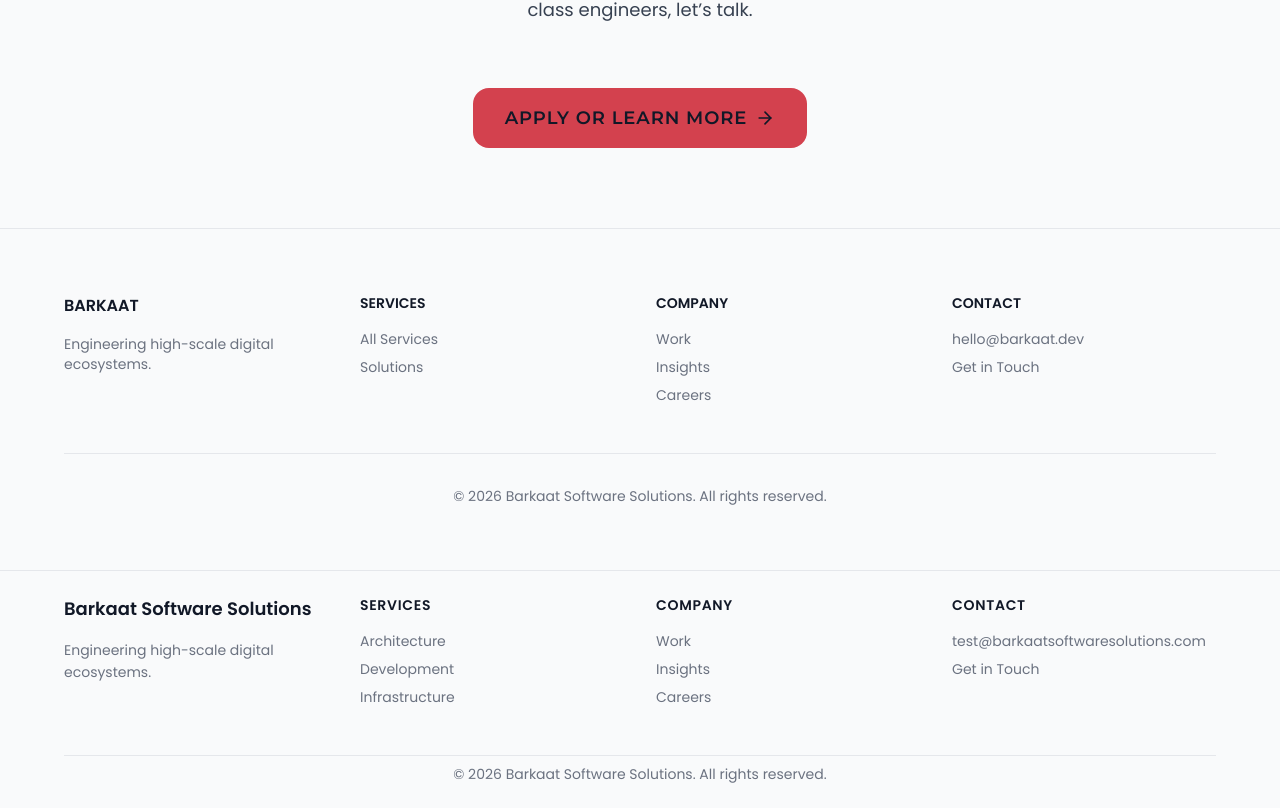
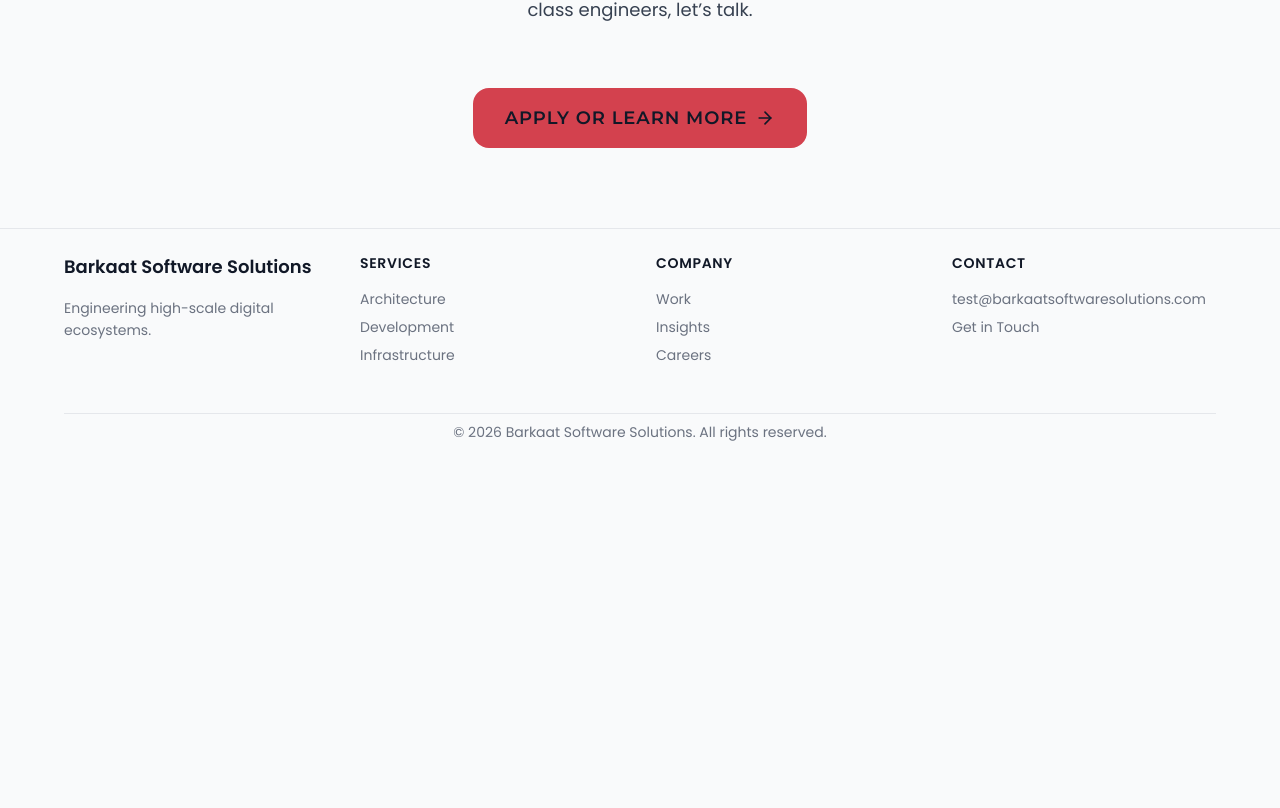
Before and after one commit to sajidbarkaatsoftwaresolutions/barkaat-official-site, a Next.js app: page /careers in a window 1280 px wide. Shown: the part 2740-3548 px from the top of the page. After the commit the page ends 3206 px from the top, so only its background shows below. Built offline with nearby package versions, Linux system fonts and the light colour scheme.

Commit message:
updated nextconfig and footer duplication

```diff
--- a/app/(site)/careers/page.tsx
+++ b/app/(site)/careers/page.tsx
@@ -65,12 +65,13 @@
         <div className="max-w-[1400px] mx-auto grid grid-cols-1 lg:grid-cols-2 gap-10 lg:gap-20 items-center">
           <div className="flex flex-col gap-8">
             <h1 className="font-montserrat text-3xl md:text-5xl lg:text-[64px] font-extrabold leading-[1.1] tracking-[-0.02em] text-text-primary uppercase">
-              SMALL, SENIOR, AND <span className="text-accent-crimson">CRAFT-FOCUSED</span>
+              SMALL, SENIOR, AND{" "}
+              <span className="text-accent-crimson">CRAFT-FOCUSED</span>
             </h1>
             <p className="text-base md:text-lg leading-relaxed md:leading-[1.8] text-text-secondary max-w-[650px]">
               We look for engineers and designers who care deeply about quality,
-              communication, and outcomes. Work on complex systems with modern tools
-              and direct access to decision-makers.
+              communication, and outcomes. Work on complex systems with modern
+              tools and direct access to decision-makers.
             </p>
             <div className="flex gap-4 mt-8">
               <button className="text-text-secondary text-sm font-semibold">
@@ -95,7 +96,9 @@
       {/* WHY BARKAAT */}
       <section className="py-12 md:py-20 px-5 md:px-10 bg-obsidian-900">
         <div className="max-w-[1400px] mx-auto px-5 md:px-10">
-          <h2 className="font-montserrat text-2xl md:text-3xl lg:text-[48px] font-extrabold text-text-primary mb-16 uppercase tracking-[-0.5px]">Why Barkaat?</h2>
+          <h2 className="font-montserrat text-2xl md:text-3xl lg:text-[48px] font-extrabold text-text-primary mb-16 uppercase tracking-[-0.5px]">
+            Why Barkaat?
+          </h2>
 
           <div className="grid grid-cols-1 md:grid-cols-2 lg:grid-cols-3 gap-8">
             {[
@@ -124,7 +127,10 @@
                 desc: "Conference budgets, learning stipends, and time to explore new technologies. We invest in your growth.",
               },
             ].map((item, idx) => (
-              <div key={idx} className="bg-obsidian-800 border border-border-primary rounded-2xl p-8 transition-all duration-200 hover:border-accent-crimson hover:-translate-y-1 hover:shadow-[0_16px_40px_rgba(211,65,78,0.1)]">
+              <div
+                key={idx}
+                className="bg-obsidian-800 border border-border-primary rounded-2xl p-8 transition-all duration-200 hover:border-accent-crimson hover:-translate-y-1 hover:shadow-[0_16px_40px_rgba(211,65,78,0.1)]"
+              >
                 <h3 className="text-lg font-bold text-accent-crimson mb-3">
                   {item.title}
                 </h3>
@@ -140,7 +146,9 @@
       {/* OUR TEAM */}
       <section className="py-12 md:py-20 px-5 md:px-10 bg-obsidian-800 border-y border-border-primary">
         <div className="max-w-[1400px] px-5 md:px-10 max-w-4xl mx-auto text-center">
-          <h2 className="font-montserrat text-2xl md:text-3xl lg:text-[48px] font-extrabold text-text-primary mb-12 uppercase tracking-[-0.5px]">Our Team</h2>
+          <h2 className="font-montserrat text-2xl md:text-3xl lg:text-[48px] font-extrabold text-text-primary mb-12 uppercase tracking-[-0.5px]">
+            Our Team
+          </h2>
           <p className="text-base md:text-lg text-text-secondary mb-8 leading-relaxed max-w-[800px] mx-auto">
             A global network of 20+ senior engineers, architects, and designers
             committed to shipping excellence.
@@ -167,7 +175,9 @@
       {/* CTA SECTION */}
       <section className="py-12 md:py-20 px-5 md:px-10 bg-obsidian-900">
         <div className="max-w-[1400px] px-5 md:px-10 text-center max-w-2xl mx-auto">
-          <h2 className="font-montserrat text-2xl md:text-3xl lg:text-[48px] font-extrabold text-text-primary mb-12 uppercase tracking-[-0.5px]">Ready to Join?</h2>
+          <h2 className="font-montserrat text-2xl md:text-3xl lg:text-[48px] font-extrabold text-text-primary mb-12 uppercase tracking-[-0.5px]">
+            Ready to Join?
+          </h2>
           <p className="text-base md:text-lg text-text-secondary mb-8 leading-relaxed max-w-[800px] mx-auto">
             If you see yourself in our values and want to work on meaningful
             projects with world-class engineers, let&rsquo;s talk.
@@ -179,52 +189,6 @@
           </Link>
         </div>
       </section>
-
-      {/* FOOTER */}
-      <footer className="bg-obsidian-900 border-t border-border-primary py-16">
-        <div className="container max-w-6xl mx-auto">
-          <div className="grid grid-cols-1 md:grid-cols-4 gap-8 mb-12">
-            <div>
-              <h4 className="font-bold text-text-primary mb-4">BARKAAT</h4>
-              <p className="text-text-muted text-sm">
-                Engineering high-scale digital ecosystems.
-              </p>
-            </div>
-            <div>
-              <h5 className="text-sm font-semibold text-text-primary mb-4 uppercase">
-                SERVICES
-              </h5>
-              <ul className="space-y-2 text-text-muted text-sm">
-                <li><Link href="/services">All Services</Link></li>
-                <li><Link href="/solutions">Solutions</Link></li>
-              </ul>
-            </div>
-            <div>
-              <h5 className="text-sm font-semibold text-text-primary mb-4 uppercase">
-                COMPANY
-              </h5>
-              <ul className="space-y-2 text-text-muted text-sm">
-                <li><Link href="/work">Work</Link></li>
-                <li><Link href="/insights">Insights</Link></li>
-                <li><Link href="/careers">Careers</Link></li>
-              </ul>
-            </div>
-            <div>
-              <h5 className="text-sm font-semibold text-text-primary mb-4 uppercase">
-                CONTACT
-              </h5>
-              <ul className="space-y-2 text-text-muted text-sm">
-                <li><a href="mailto:hello@barkaat.dev">hello@barkaat.dev</a></li>
-                <li><Link href="/contact">Get in Touch</Link></li>
-              </ul>
-            </div>
-          </div>
-
-          <div className="border-t border-border-primary pt-8 text-center text-text-muted text-sm">
-            <p>© 2026 Barkaat Software Solutions. All rights reserved.</p>
-          </div>
-        </div>
-      </footer>
     </>
   );
 }
--- a/app/(site)/clients/page.tsx
+++ b/app/(site)/clients/page.tsx
@@ -15,13 +15,15 @@
       <Navbar />
       <section className="mt-16 lg:mt-[72px] py-16 md:py-24 px-5 md:px-10 bg-transparent flex justify-center text-center">
         <div className="max-w-3xl mx-auto flex flex-col items-center gap-4">
-          <div className="text-xs md:text-sm font-semibold tracking-[2px] uppercase text-accent-crimson">CLIENTS</div>
+          <div className="text-xs md:text-sm font-semibold tracking-[2px] uppercase text-accent-crimson">
+            CLIENTS
+          </div>
           <h2 className="font-montserrat text-3xl md:text-5xl lg:text-[56px] font-extrabold text-text-primary leading-tight tracking-tight">
             Partners, not just &ldquo;projects&rdquo;.
           </h2>
           <p className="text-base md:text-lg text-text-secondary leading-relaxed max-w-2xl mt-2">
-            We work best with teams who value craft, want honest feedback,
-            and see technology as a core part of their business.
+            We work best with teams who value craft, want honest feedback, and
+            see technology as a core part of their business.
           </p>
         </div>
       </section>
@@ -30,24 +32,36 @@
         <article className="bg-obsidian-800 border border-border-primary rounded-2xl p-6 md:p-8 transition-all duration-300 hover:border-accent-crimson hover:-translate-y-1 hover:shadow-[0_16px_40px_rgba(211,65,78,0.1)] flex flex-col gap-4">
           <div className="flex items-start justify-between gap-4">
             <div className="flex items-center gap-3">
-              <div className="text-2xl p-2 bg-accent-crimson/10 rounded-xl w-12 h-12 flex items-center justify-center shrink-0">🏗️</div>
-              <div className="font-bold text-text-primary text-lg">VC-backed startups</div>
+              <div className="text-2xl p-2 bg-accent-crimson/10 rounded-xl w-12 h-12 flex items-center justify-center shrink-0">
+                🏗️
+              </div>
+              <div className="font-bold text-text-primary text-lg">
+                VC-backed startups
+              </div>
             </div>
-            <div className="text-xs font-semibold px-2.5 py-1 bg-accent-crimson/10 text-accent-crimson rounded-full shrink-0">0 → 1</div>
+            <div className="text-xs font-semibold px-2.5 py-1 bg-accent-crimson/10 text-accent-crimson rounded-full shrink-0">
+              0 → 1
+            </div>
           </div>
           <div className="text-text-muted text-sm leading-relaxed">
-            Helping founders go from pitch deck to working product that can
-            be sold, demoed, and scaled.
+            Helping founders go from pitch deck to working product that can be
+            sold, demoed, and scaled.
           </div>
         </article>
 
         <article className="bg-obsidian-800 border border-border-primary rounded-2xl p-6 md:p-8 transition-all duration-300 hover:border-accent-crimson hover:-translate-y-1 hover:shadow-[0_16px_40px_rgba(211,65,78,0.1)] flex flex-col gap-4">
           <div className="flex items-start justify-between gap-4">
             <div className="flex items-center gap-3">
-              <div className="text-2xl p-2 bg-accent-crimson/10 rounded-xl w-12 h-12 flex items-center justify-center shrink-0">🏢</div>
-              <div className="font-bold text-text-primary text-lg">Product teams</div>
+              <div className="text-2xl p-2 bg-accent-crimson/10 rounded-xl w-12 h-12 flex items-center justify-center shrink-0">
+                🏢
+              </div>
+              <div className="font-bold text-text-primary text-lg">
+                Product teams
+              </div>
             </div>
-            <div className="text-xs font-semibold px-2.5 py-1 bg-accent-crimson/10 text-accent-crimson rounded-full shrink-0">Scale &amp; refactor</div>
+            <div className="text-xs font-semibold px-2.5 py-1 bg-accent-crimson/10 text-accent-crimson rounded-full shrink-0">
+              Scale &amp; refactor
+            </div>
           </div>
           <div className="text-text-muted text-sm leading-relaxed">
             Supporting in-house teams with architecture, refactors, and new
@@ -58,10 +72,16 @@
         <article className="bg-obsidian-800 border border-border-primary rounded-2xl p-6 md:p-8 transition-all duration-300 hover:border-accent-crimson hover:-translate-y-1 hover:shadow-[0_16px_40px_rgba(211,65,78,0.1)] flex flex-col gap-4">
           <div className="flex items-start justify-between gap-4">
             <div className="flex items-center gap-3">
-              <div className="text-2xl p-2 bg-accent-crimson/10 rounded-xl w-12 h-12 flex items-center justify-center shrink-0">🎯</div>
-              <div className="font-bold text-text-primary text-lg">Digital agencies</div>
+              <div className="text-2xl p-2 bg-accent-crimson/10 rounded-xl w-12 h-12 flex items-center justify-center shrink-0">
+                🎯
+              </div>
+              <div className="font-bold text-text-primary text-lg">
+                Digital agencies
+              </div>
             </div>
-            <div className="text-xs font-semibold px-2.5 py-1 bg-accent-crimson/10 text-accent-crimson rounded-full shrink-0">Senior bench</div>
+            <div className="text-xs font-semibold px-2.5 py-1 bg-accent-crimson/10 text-accent-crimson rounded-full shrink-0">
+              Senior bench
+            </div>
           </div>
           <div className="text-text-muted text-sm leading-relaxed">
             Providing senior engineering capacity for complex builds where
@@ -77,7 +97,8 @@
               Let&rsquo;s build something together.
             </h2>
             <p className="text-lg text-text-muted mb-8">
-              Whether you&rsquo;re a founder, product team, or agency, we&rsquo;re here to ship.
+              Whether you&rsquo;re a founder, product team, or agency,
+              we&rsquo;re here to ship.
             </p>
             <Link
               href="/contact"
@@ -88,14 +109,6 @@
           </div>
         </div>
       </section>
-
-      <footer className="border-t border-border-primary bg-obsidian-800 mt-24">
-        <div className="max-w-[1400px] mx-auto py-12 text-center">
-          <div className="border-t border-border-primary pt-8 text-center text-text-muted text-sm">
-            <p>© 2026 Barkaat Software Solutions. All rights reserved.</p>
-          </div>
-        </div>
-      </footer>
     </>
   );
 }
--- a/app/(site)/work/page.tsx
+++ b/app/(site)/work/page.tsx
@@ -15,8 +15,12 @@
       <Navbar />
       <section className="mt-16 lg:mt-[72px] py-16 md:py-24 px-5 md:px-10 bg-transparent flex justify-center text-center">
         <div className="max-w-3xl mx-auto flex flex-col items-center gap-4">
-          <div className="text-xs md:text-sm font-semibold tracking-[2px] uppercase text-accent-crimson">WORK</div>
-          <h2 className="font-montserrat text-3xl md:text-5xl lg:text-[56px] font-extrabold text-text-primary leading-tight tracking-tight">Selected engagements &amp; case studies.</h2>
+          <div className="text-xs md:text-sm font-semibold tracking-[2px] uppercase text-accent-crimson">
+            WORK
+          </div>
+          <h2 className="font-montserrat text-3xl md:text-5xl lg:text-[56px] font-extrabold text-text-primary leading-tight tracking-tight">
+            Selected engagements &amp; case studies.
+          </h2>
           <p className="text-base md:text-lg text-text-secondary leading-relaxed max-w-2xl mt-2">
             A sample of the systems we&rsquo;ve designed and shipped—platforms
             that handle real data, real users, and real business rules.
@@ -28,10 +32,16 @@
         <article className="bg-obsidian-800 border border-border-primary rounded-2xl p-6 md:p-8 transition-all duration-300 hover:border-accent-crimson hover:-translate-y-1 hover:shadow-[0_16px_40px_rgba(211,65,78,0.1)] flex flex-col gap-4">
           <div className="flex items-start justify-between gap-4">
             <div className="flex items-center gap-3">
-              <div className="text-2xl p-2 bg-accent-crimson/10 rounded-xl w-12 h-12 flex items-center justify-center shrink-0">🏥</div>
-              <div className="font-bold text-text-primary text-lg">Digital health platform</div>
+              <div className="text-2xl p-2 bg-accent-crimson/10 rounded-xl w-12 h-12 flex items-center justify-center shrink-0">
+                🏥
+              </div>
+              <div className="font-bold text-text-primary text-lg">
+                Digital health platform
+              </div>
             </div>
-            <div className="text-xs font-semibold px-2.5 py-1 bg-accent-crimson/10 text-accent-crimson rounded-full shrink-0">Real-time workflows</div>
+            <div className="text-xs font-semibold px-2.5 py-1 bg-accent-crimson/10 text-accent-crimson rounded-full shrink-0">
+              Real-time workflows
+            </div>
           </div>
           <div className="text-text-muted text-sm leading-relaxed">
             Patient-facing portal, provider tools, and integrations with
@@ -42,10 +52,16 @@
         <article className="bg-obsidian-800 border border-border-primary rounded-2xl p-6 md:p-8 transition-all duration-300 hover:border-accent-crimson hover:-translate-y-1 hover:shadow-[0_16px_40px_rgba(211,65,78,0.1)] flex flex-col gap-4">
           <div className="flex items-start justify-between gap-4">
             <div className="flex items-center gap-3">
-              <div className="text-2xl p-2 bg-accent-crimson/10 rounded-xl w-12 h-12 flex items-center justify-center shrink-0">💳</div>
-              <div className="font-bold text-text-primary text-lg">Fintech SaaS</div>
+              <div className="text-2xl p-2 bg-accent-crimson/10 rounded-xl w-12 h-12 flex items-center justify-center shrink-0">
+                💳
+              </div>
+              <div className="font-bold text-text-primary text-lg">
+                Fintech SaaS
+              </div>
             </div>
-            <div className="text-xs font-semibold px-2.5 py-1 bg-accent-crimson/10 text-accent-crimson rounded-full shrink-0">Risk &amp; compliance</div>
+            <div className="text-xs font-semibold px-2.5 py-1 bg-accent-crimson/10 text-accent-crimson rounded-full shrink-0">
+              Risk &amp; compliance
+            </div>
           </div>
           <div className="text-text-muted text-sm leading-relaxed">
             Transaction workflows, analytics, and reporting dashboards with
@@ -56,10 +72,16 @@
         <article className="bg-obsidian-800 border border-border-primary rounded-2xl p-6 md:p-8 transition-all duration-300 hover:border-accent-crimson hover:-translate-y-1 hover:shadow-[0_16px_40px_rgba(211,65,78,0.1)] flex flex-col gap-4">
           <div className="flex items-start justify-between gap-4">
             <div className="flex items-center gap-3">
-              <div className="text-2xl p-2 bg-accent-crimson/10 rounded-xl w-12 h-12 flex items-center justify-center shrink-0">🚗</div>
-              <div className="font-bold text-text-primary text-lg">Automotive operations</div>
+              <div className="text-2xl p-2 bg-accent-crimson/10 rounded-xl w-12 h-12 flex items-center justify-center shrink-0">
+                🚗
+              </div>
+              <div className="font-bold text-text-primary text-lg">
+                Automotive operations
+              </div>
             </div>
-            <div className="text-xs font-semibold px-2.5 py-1 bg-accent-crimson/10 text-accent-crimson rounded-full shrink-0">Process automation</div>
+            <div className="text-xs font-semibold px-2.5 py-1 bg-accent-crimson/10 text-accent-crimson rounded-full shrink-0">
+              Process automation
+            </div>
           </div>
           <div className="text-text-muted text-sm leading-relaxed">
             Internal tools, integrations, and automation for inventory,
@@ -86,14 +108,6 @@
           </div>
         </div>
       </section>
-
-      <footer className="border-t border-border-primary bg-obsidian-800 mt-24">
-        <div className="max-w-[1400px] mx-auto py-12 text-center">
-          <div className="border-t border-border-primary pt-8 text-center text-text-muted text-sm">
-            <p>© 2026 Barkaat Software Solutions. All rights reserved.</p>
-          </div>
-        </div>
-      </footer>
     </>
   );
 }
--- a/app/providers.tsx
+++ b/app/providers.tsx
@@ -1,7 +1,9 @@
 "use client";
 
-import { ThemeProvider as NextThemesProvider } from "next-themes";
-import { type ThemeProviderProps } from "next-themes/dist/types";
+import {
+  ThemeProvider as NextThemesProvider,
+  type ThemeProviderProps,
+} from "next-themes";
 
 export function ThemeProvider({ children, ...props }: ThemeProviderProps) {
   return <NextThemesProvider {...props}>{children}</NextThemesProvider>;
```
Also changed, not shown: next.config.js (+3 -4 lines).
